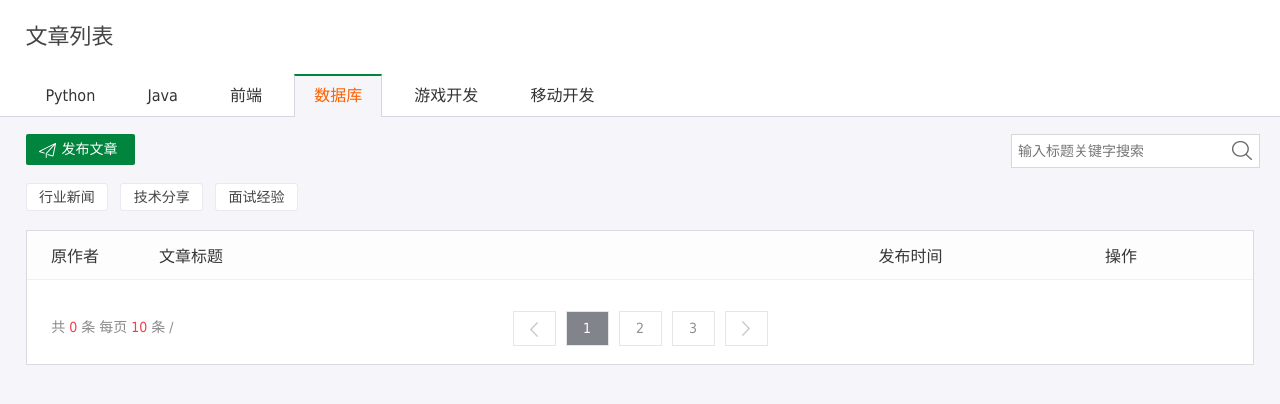
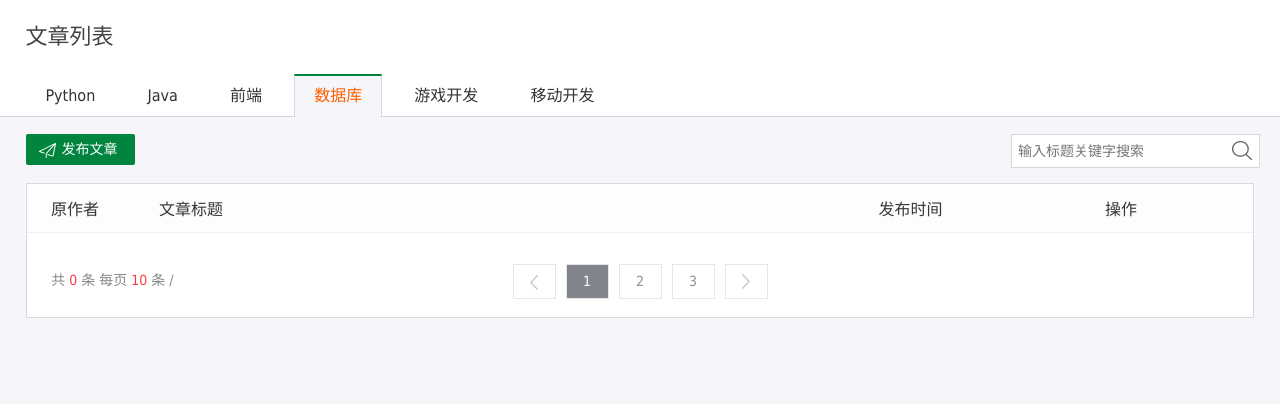
Before and after one commit to ElricTian/blog, a Django app: page /db/ in a window 1280 px wide. Shown: the top 404 px of the page. Run offline with Django 3.2, Linux system fonts and the light colour scheme; data that the repository does not hold is empty.

Commit message:
modify html body

```diff
--- a/App/models.py
+++ b/App/models.py
@@ -168,6 +168,7 @@ class User(models.Model):
     release_time = models.DateTimeField(auto_now_add=True)
     url = models.CharField(max_length=255)
     like = models.IntegerField(blank=True, null=False, default=0)
+    # 自定义一个新的管理器,名字为new_manage
 
     class Meta:
         managed = False
--- a/templates/技术分享/db.html
+++ b/templates/技术分享/db.html
@@ -51,11 +51,11 @@
                         </form>
                     </div>
                 </div>
-                <div class="super-label clearfix">
-                    <a href="#">行业新闻<em style="display: none;"></em></a>
-                    <a href="#">技术分享<em style="display: none;"></em></a>
-                    <a href="#">面试经验<em style="display: none;"></em></a>
-                </div>
+{#                <div class="super-label clearfix">#}
+{#                    <a href="#">行业新闻<em style="display: none;"></em></a>#}
+{#                    <a href="#">技术分享<em style="display: none;"></em></a>#}
+{#                    <a href="#">面试经验<em style="display: none;"></em></a>#}
+{#                </div>#}
 
                 <div class="Mian-cont-wrap">
                     <div class="defaultTab-T">
```
